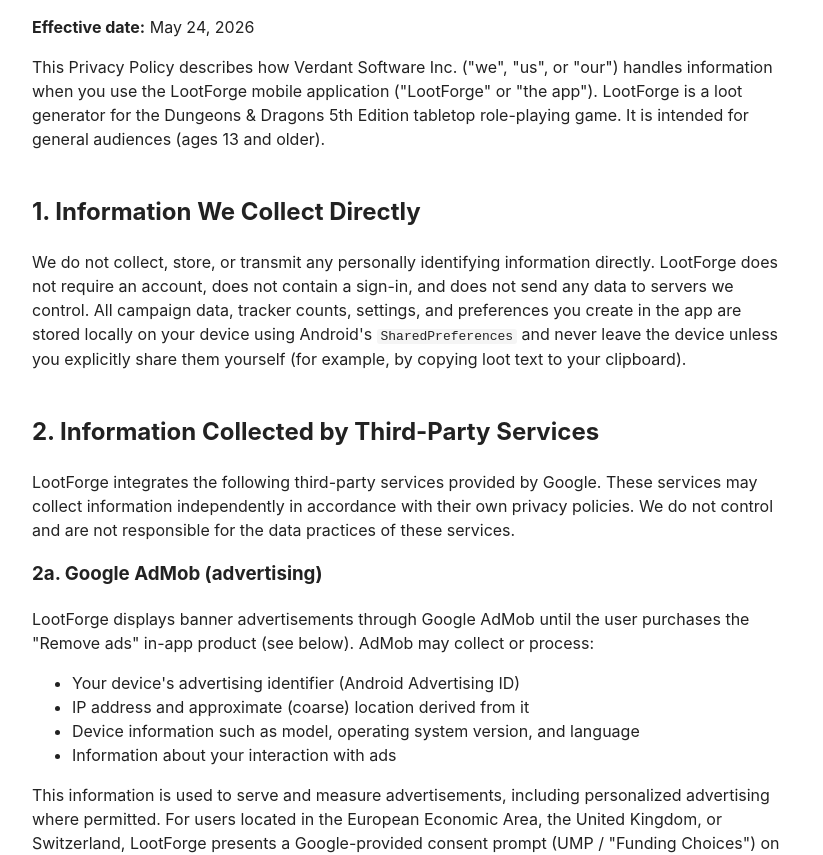
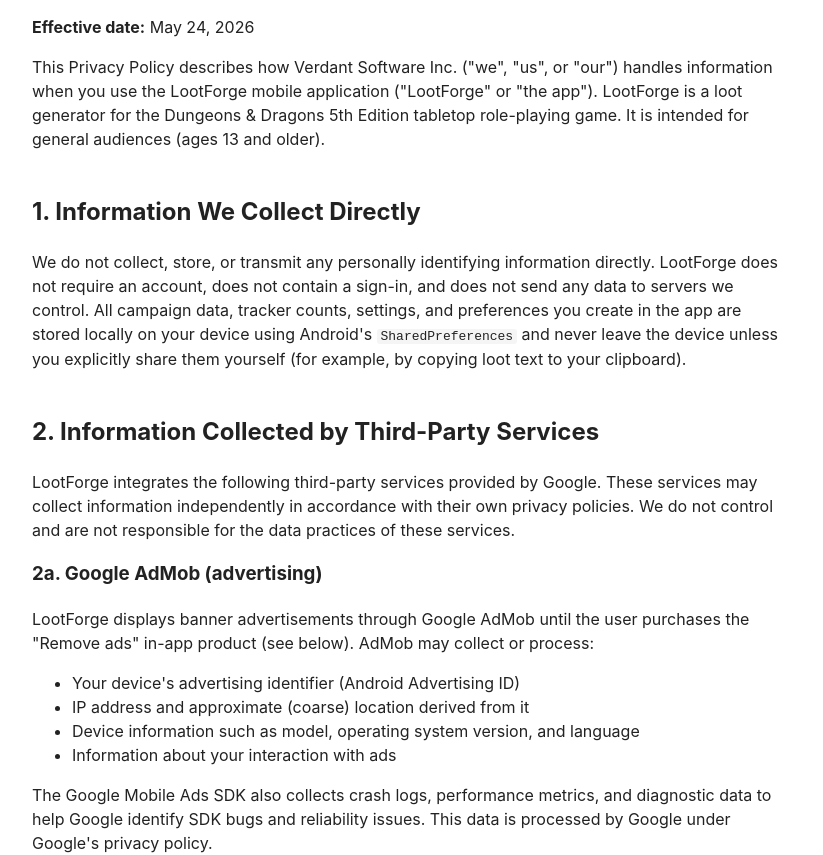
Before and after one commit to verdantsoftware/LootForge, a plain HTML site: page index.html in a window 1280 px wide. Shown: the part 97-952 px from the top of the page, without its empty margins (228-1051 px from the left). Drawn offline with Linux system fonts and the light colour scheme.

Commit message:
Update index.html

```diff
--- a/index.html
+++ b/index.html
@@ -33,6 +33,7 @@
   <li>Device information such as model, operating system version, and language</li>
   <li>Information about your interaction with ads</li>
 </ul>
+<p>The Google Mobile Ads SDK also collects crash logs, performance metrics, and diagnostic data to help Google identify SDK bugs and reliability issues. This data is processed by Google under Google's privacy policy.</p>
 <p>This information is used to serve and measure advertisements, including personalized advertising where permitted. For users located in the European Economic Area, the United Kingdom, or Switzerland, LootForge presents a Google-provided consent prompt (UMP / "Funding Choices") on first launch, asking whether you consent to personalized advertising. Your choice is remembered by the Google SDK and can be changed at any time from the app. For users in California, you have the rights described in section 6 below.</p>
 <p>Google's privacy policy, which governs how AdMob processes your information, is available at <a href="https://policies.google.com/privacy">https://policies.google.com/privacy</a>. Information specific to how Google uses data from partner apps is available at <a href="https://policies.google.com/technologies/partner-sites">https://policies.google.com/technologies/partner-sites</a>.</p>
 
```
